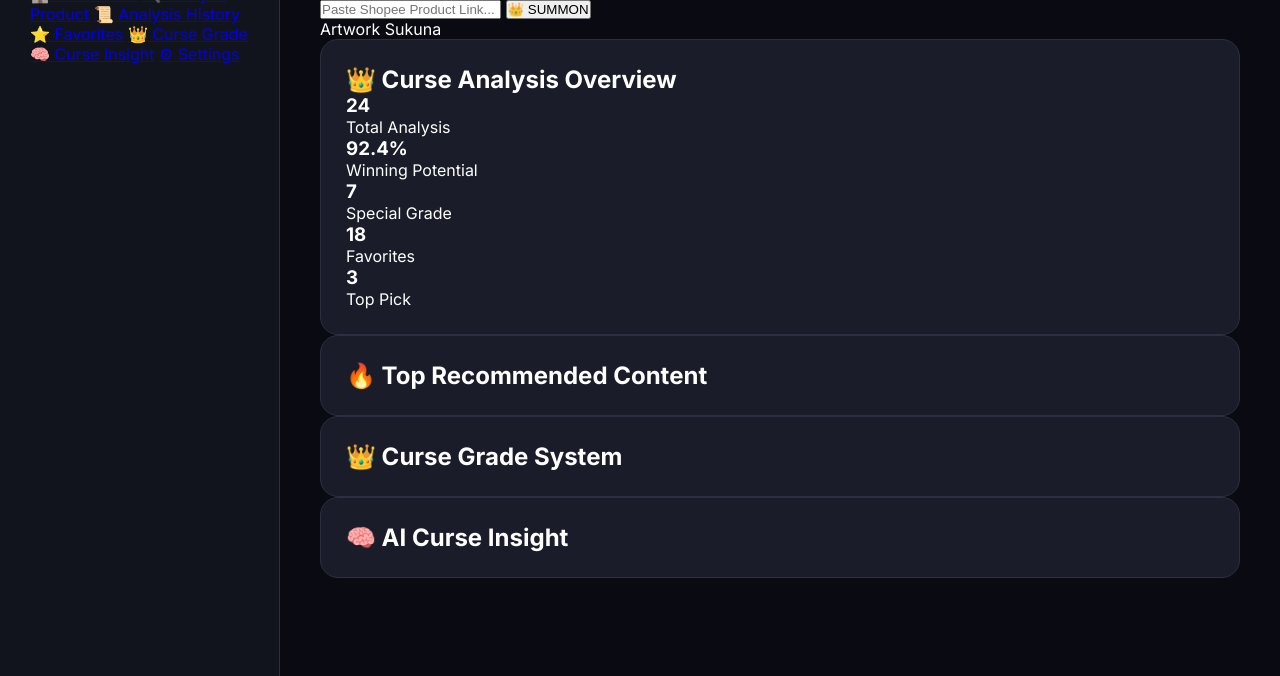
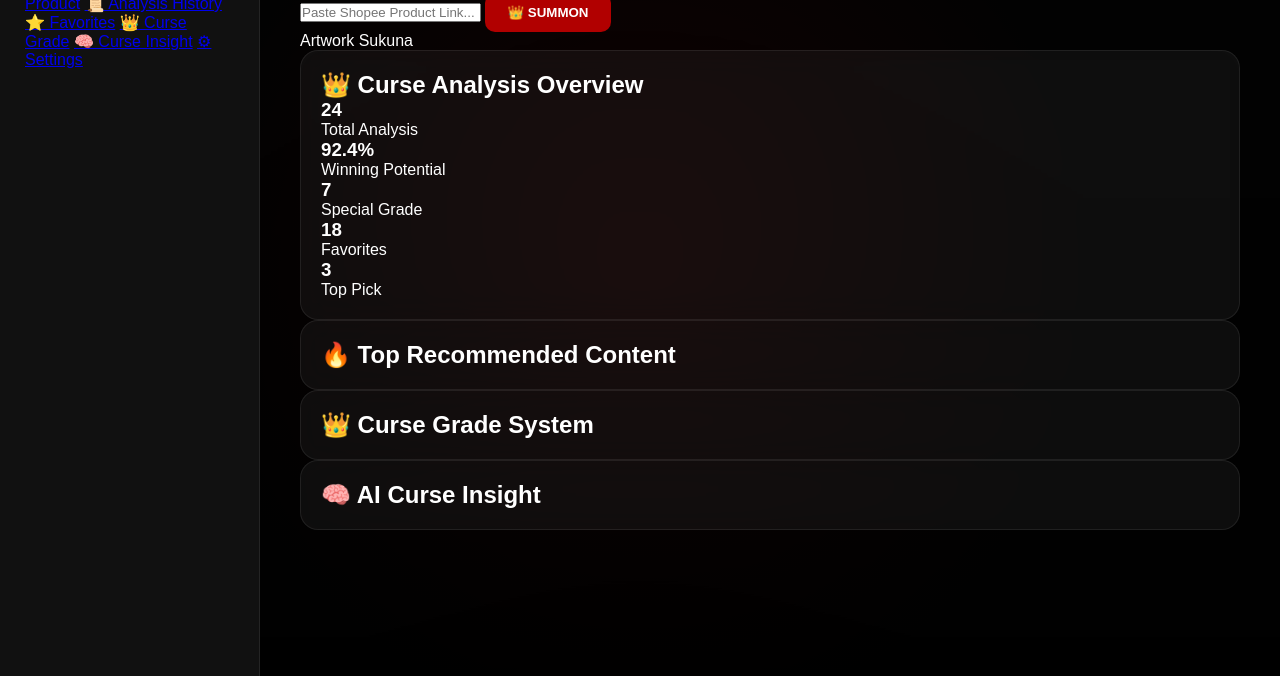
Before and after one commit to mikasamegumi1-coder/Ryomen-SUKUNA, a website: page index.html in a window 1280 px wide. Shown: the part 124-800 px from the top of the page. Drawn offline with Linux system fonts and the light colour scheme.

Commit message:
Add styles for body, app, sidebar, and card

```diff
--- a/css/style.css
+++ b/css/style.css
@@ -78,3 +78,105 @@ body{
     padding:25px;
 
 }
+/* RESET */
+*{
+    margin:0;
+    padding:0;
+    box-sizing:border-box;
+    font-family:Arial, Helvetica, sans-serif;
+}
+
+body{
+    background:#090909;
+    color:#fff;
+    overflow-x:hidden;
+}
+
+/* BACKGROUND */
+body::before{
+    content:"";
+    position:fixed;
+    inset:0;
+    background:
+        radial-gradient(circle at center,
+        rgba(180,0,0,.35),
+        transparent 60%);
+    z-index:-2;
+}
+
+body::after{
+    content:"";
+    position:fixed;
+    inset:0;
+    background:
+    linear-gradient(rgba(0,0,0,.7),
+    rgba(0,0,0,.9));
+    z-index:-1;
+}
+
+/* APP */
+.app{
+    display:flex;
+    min-height:100vh;
+}
+
+/* SIDEBAR */
+.sidebar{
+    width:260px;
+    background:rgba(20,20,20,.85);
+    backdrop-filter:blur(15px);
+    border-right:1px solid rgba(255,255,255,.08);
+    padding:25px;
+}
+
+/* MAIN */
+.main{
+    flex:1;
+    padding:35px;
+}
+
+/* CARD */
+.card{
+    background:rgba(255,255,255,.05);
+    border:1px solid rgba(255,255,255,.08);
+    border-radius:18px;
+    padding:20px;
+    backdrop-filter:blur(15px);
+    transition:.3s;
+}
+
+.card:hover{
+    border-color:#d10000;
+    box-shadow:0 0 25px rgba(209,0,0,.4);
+}
+
+/* BUTTON */
+button{
+    background:#b10000;
+    color:white;
+    border:none;
+    border-radius:10px;
+    padding:12px 22px;
+    cursor:pointer;
+    transition:.3s;
+    font-weight:bold;
+}
+
+button:hover{
+    background:#ff1f1f;
+    transform:translateY(-2px);
+}
+
+/* SCROLLBAR */
+::-webkit-scrollbar{
+    width:8px;
+}
+
+::-webkit-scrollbar-thumb{
+    background:#8b0000;
+    border-radius:20px;
+}
+
+::-webkit-scrollbar-track{
+    background:#111;
+}
```
